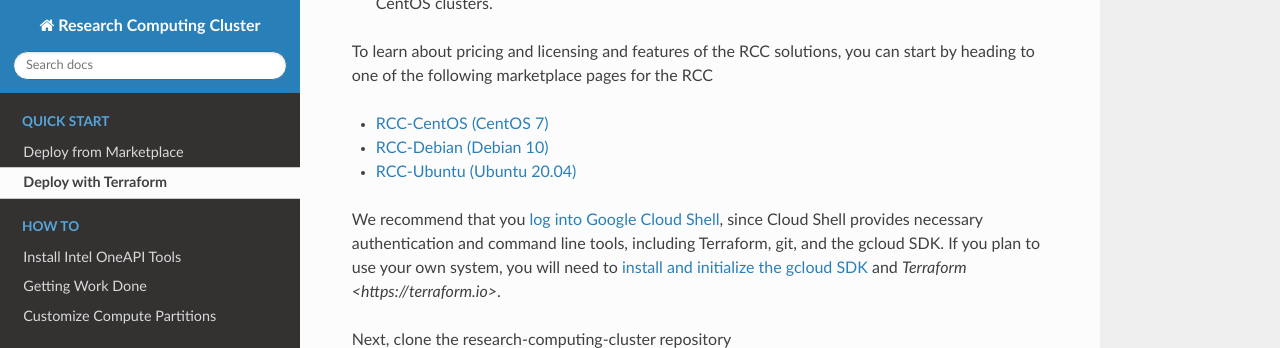
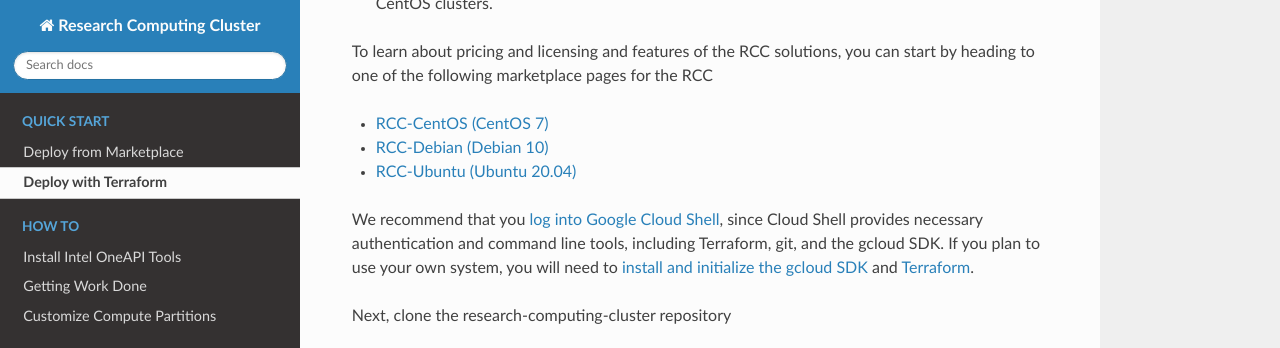
Before and after one commit to FluidNumerics/research-computing-cluster, a Sphinx documentation site: the page built from docs/source/QuickStart/deploy_with_terraform.rst, in a window 1280 px wide and 900 px high, scrolled down 754 px, cut to the strip 0-348 px from the top of the window. Built offline with Sphinx 7.4.7 and the Read the Docs theme 2.0.0, drawn with Linux system fonts in a browser that asks for light colours.

Commit message:
Fix external link syntax for Terraform reference

```diff
--- a/docs/source/QuickStart/deploy_with_terraform.rst
+++ b/docs/source/QuickStart/deploy_with_terraform.rst
@@ -30,7 +30,7 @@
 * `RCC-Debian (Debian 10) <https://console.cloud.google.com/marketplace/fluid-cluster-ops/rcc-debian>`_
 * `RCC-Ubuntu (Ubuntu 20.04) <https://console.cloud.google.com/marketplace/fluid-cluster-ops/rcc-ubuntu>`_
 
-We recommend that you `log into Google Cloud Shell <https://shell.cloud.google.com?show=terminal>`_, since Cloud Shell provides necessary authentication and command line tools, including Terraform, git, and the gcloud SDK. If you plan to use your own system, you will need to `install and initialize the gcloud SDK <https://cloud.google.com/sdk/docs/install>`_ and `Terraform <https://terraform.io>`.
+We recommend that you `log into Google Cloud Shell <https://shell.cloud.google.com?show=terminal>`_, since Cloud Shell provides necessary authentication and command line tools, including Terraform, git, and the gcloud SDK. If you plan to use your own system, you will need to `install and initialize the gcloud SDK <https://cloud.google.com/sdk/docs/install>`_ and `Terraform <https://terraform.io>`_.
 
 Next, clone the research-computing-cluster repository
 
```
